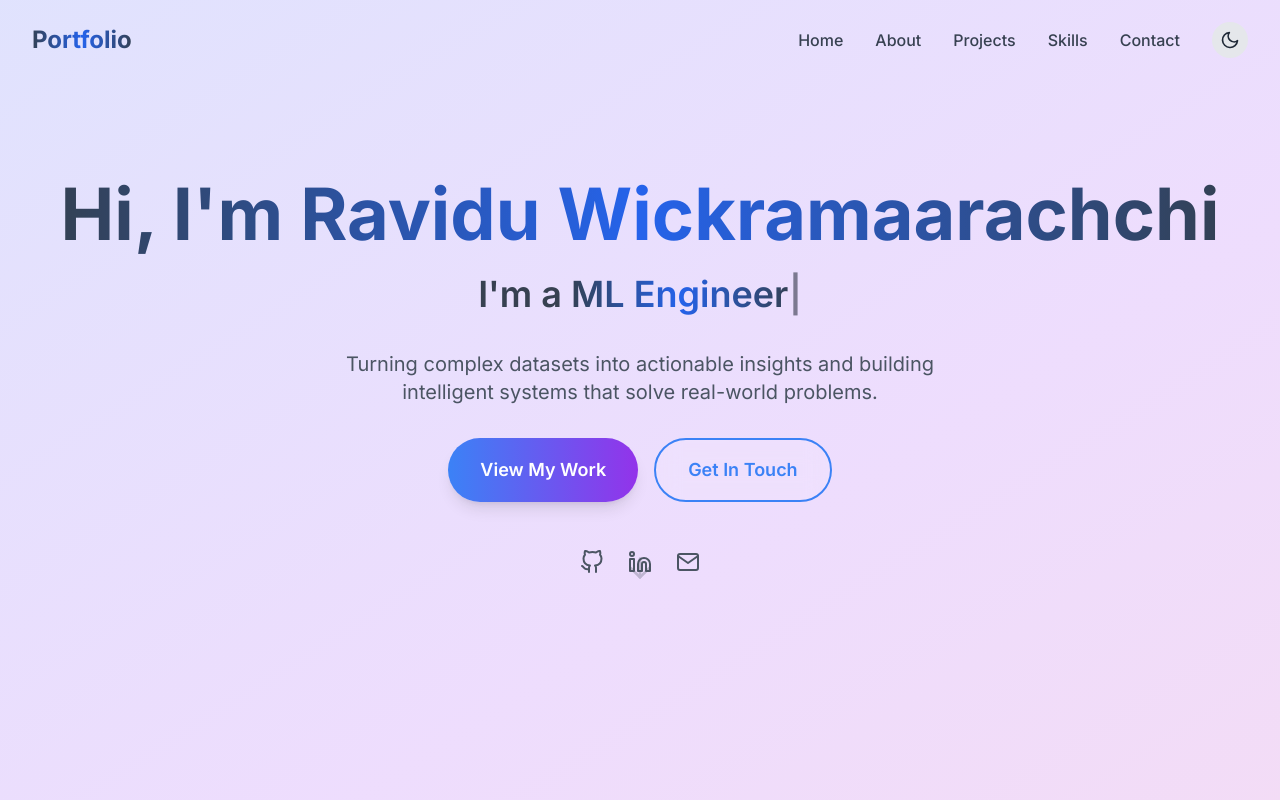
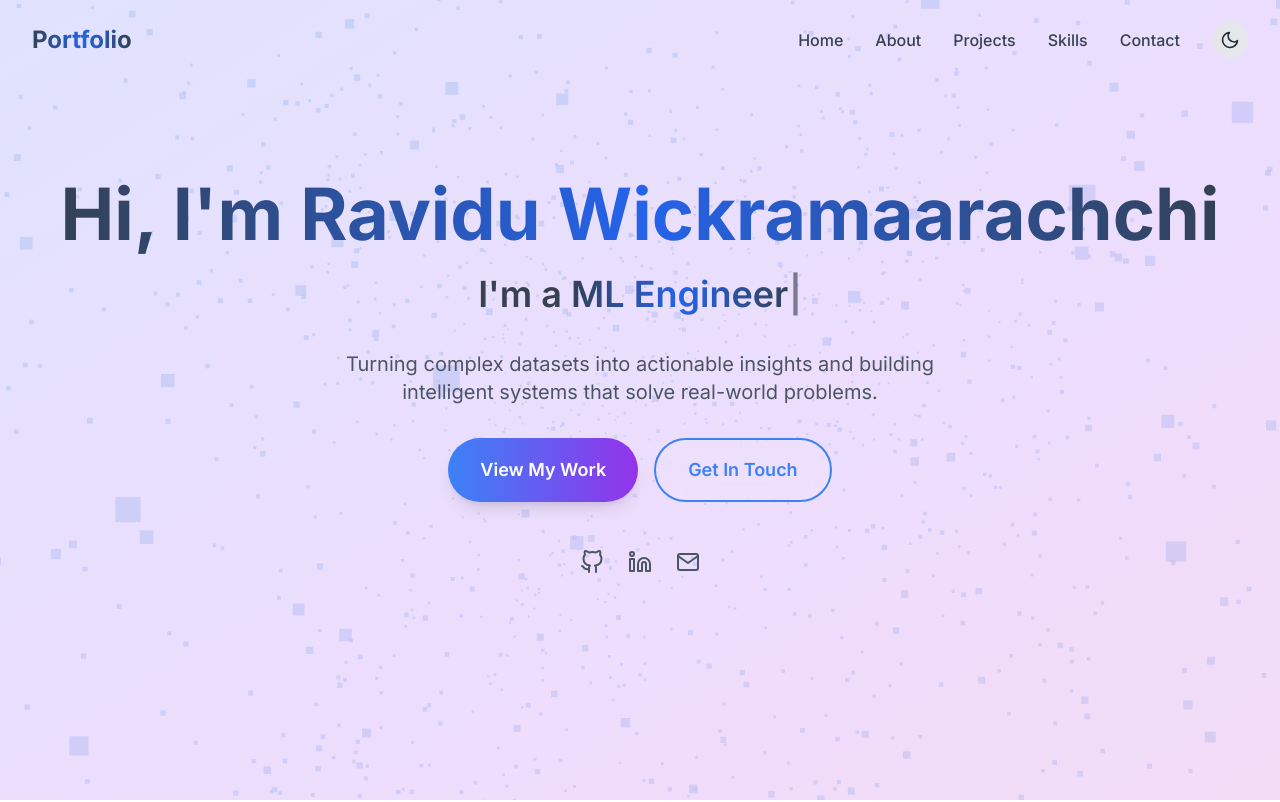
Before and after one commit to Ravidujee19/Portfolio_, a Next.js app: page /Portfolio_/ in a window 1280 px wide. Shown: the top 802 px of the page. Built offline with nearby package versions, Linux system fonts and the light colour scheme.

Commit message:
Backgroun fix

```diff
--- a/components/Hero.tsx
+++ b/components/Hero.tsx
@@ -141,23 +141,6 @@ export default function Hero() {
               </motion.a>
             ))}
           </motion.div>
-
-          {/* Scroll Indicator */}
-          <motion.div
-            initial={{ opacity: 0 }}
-            animate={{ opacity: 1 }}
-            transition={{ delay: 1.2, repeat: Infinity, repeatType: 'reverse', duration: 1.5 }}
-            className="absolute bottom-8 left-1/2 transform -translate-x-1/2"
-          >
-            <motion.button
-              onClick={() => scrollToSection('#about')}
-              whileHover={{ scale: 1.1 }}
-              whileTap={{ scale: 0.9 }}
-              className="text-gray-600 dark:text-gray-400 hover:text-blue-500 dark:hover:text-blue-400"
-            >
-              <FiArrowDown size={32} />
-            </motion.button>
-          </motion.div>
         </motion.div>
       </div>
     </section>
--- a/components/ParticleBackground.tsx
+++ b/components/ParticleBackground.tsx
@@ -1,8 +1,66 @@
+
+
+
+// // 'use client'
+
+// // import { useRef, useMemo } from 'react'
+// // import { Canvas, useFrame } from '@react-three/fiber'
+// // import { Points, PointMaterial } from '@react-three/drei'
+// // import * as THREE from 'three'
+
+// // function Particles() {
+// //   const ref = useRef<THREE.Points>(null)
+
+// //   const geometry = useMemo(() => {
+// //     const positions = new Float32Array(2000 * 3)
+// //     for (let i = 0; i < 2000; i++) {
+// //       const x = (Math.random() - 0.5) * 10
+// //       const y = (Math.random() - 0.5) * 10
+// //       const z = (Math.random() - 0.5) * 10
+// //       positions.set([x, y, z], i * 3)
+// //     }
+// //     const geom = new THREE.BufferGeometry()
+// //     geom.setAttribute('position', new THREE.BufferAttribute(positions, 3))
+// //     return geom
+// //   }, [])
+
+// //   useFrame((_, delta) => {
+// //     if (ref.current) {
+// //       ref.current.rotation.x -= delta / 10
+// //       ref.current.rotation.y -= delta / 15
+// //     }
+// //   })
+
+// //   return (
+// //     <Points ref={ref} geometry={geometry} frustumCulled={false}>
+// //       <PointMaterial
+// //         transparent
+// //         color="#3b82f6"
+// //         size={0.005}
+// //         sizeAttenuation
+// //         depthWrite={false}
+// //         opacity={0.6}
+// //       />
+// //     </Points>
+// //   )
+// // }
+
+// // export default function ParticleBackground() {
+// //   return (
+// //     <div className="absolute inset-0 w-full h-full opacity-30 dark:opacity-20 pointer-events-none">
+// //       <Canvas camera={{ position: [0, 0, 5] }}>
+// //         <Particles />
+// //       </Canvas>
+// //     </div>
+// //   )
+// // }
+
+
+
 'use client'
 
 import { useRef, useMemo } from 'react'
 import { Canvas, useFrame } from '@react-three/fiber'
-import { Points, PointMaterial } from '@react-three/drei'
 import * as THREE from 'three'
 
 function Particles() {
@@ -11,10 +69,9 @@ function Particles() {
   const geometry = useMemo(() => {
     const positions = new Float32Array(2000 * 3)
     for (let i = 0; i < 2000; i++) {
-      const x = (Math.random() - 0.5) * 10
-      const y = (Math.random() - 0.5) * 10
-      const z = (Math.random() - 0.5) * 10
-      positions.set([x, y, z], i * 3)
+      positions[i * 3] = (Math.random() - 0.5) * 10
+      positions[i * 3 + 1] = (Math.random() - 0.5) * 10
+      positions[i * 3 + 2] = (Math.random() - 0.5) * 10
     }
     const geom = new THREE.BufferGeometry()
     geom.setAttribute('position', new THREE.BufferAttribute(positions, 3))
@@ -29,16 +86,16 @@ function Particles() {
   })
 
   return (
-    <Points ref={ref} geometry={geometry} frustumCulled={false}>
-      <PointMaterial
+    <points ref={ref} geometry={geometry} frustumCulled={false}>
+      <pointsMaterial
         transparent
         color="#3b82f6"
-        size={0.005}
+        size={0.05}
         sizeAttenuation
         depthWrite={false}
         opacity={0.6}
       />
-    </Points>
+    </points>
   )
 }
 
--- a/tsconfig.json
+++ b/tsconfig.json
@@ -22,6 +22,6 @@
       "@/*": ["./*"]
     }
   },
-  "include": ["next-env.d.ts", "**/*.ts", "**/*.tsx", ".next/types/**/*.ts"],
+  "include": ["next-env.d.ts", "**/*.ts", "**/*.tsx", ".next/types/**/*.ts", "react-three-fiber.d.ts"],
   "exclude": ["node_modules"]
 }
```
Also changed, not shown: react-three-fiber.d.ts (added, +7 -0 lines).
